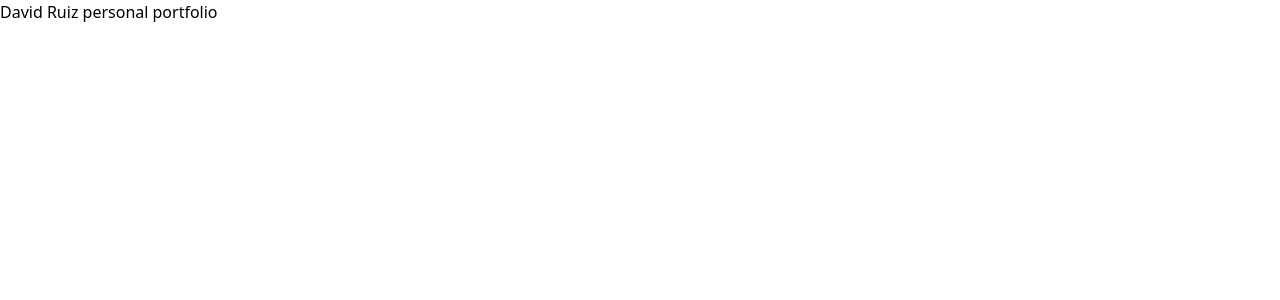
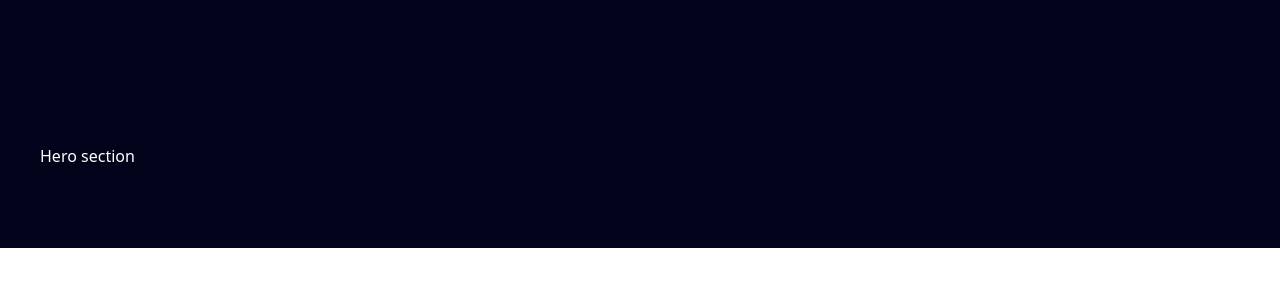
Before and after one commit to Davichobits/Portfolio-David-Ruiz, a Next.js app: page / in a window 1280 px wide. Shown: the top 300 px of the page. Built offline with nearby package versions, Linux system fonts and the light colour scheme.

Commit message:
Hero section added

```diff
--- a/app/page.tsx
+++ b/app/page.tsx
@@ -1,8 +1,10 @@
+import Hero from "@/components/Hero";
+
 export default function Home() {
   return (
-    <main>
-      <div>
-        <h1>David Ruiz personal portfolio</h1>
+    <main className="relative bg-black-100 flex justify-center items-center flex-col overflow-hidden mx-auto sm:px-10 px-5">
+      <div className="max-w-7xl w-full">
+        <Hero />
       </div>
     </main>
   );
--- /dev/null
+++ b/components/Hero.tsx
@@ -0,0 +1,13 @@
+import React from 'react'
+
+const Hero = () => {
+  return (
+    <div className='pb-20 pt-36'>
+      <div>
+        <h1 className='text-white'>Hero section</h1>
+      </div>
+    </div>
+  )
+}
+
+export default Hero
--- a/tailwind.config.ts
+++ b/tailwind.config.ts
@@ -9,8 +9,10 @@
   theme: {
     extend: {
       colors: {
-        background: "var(--background)",
-        foreground: "var(--foreground)",
+        black: {
+          DEFAULT: "#000",
+          100: '#000319'
+        },
       },
     },
   },
```
